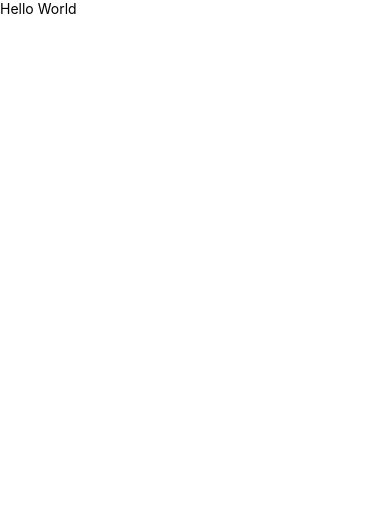
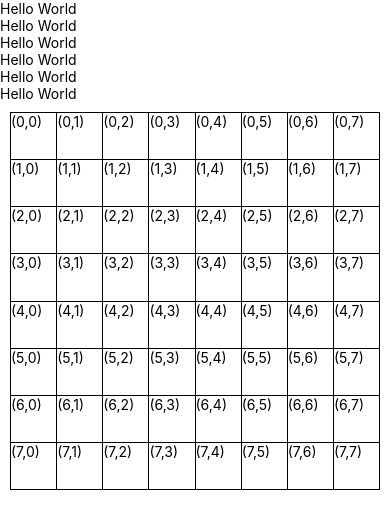
Before and after one commit to Torsteinws/chess-analyzer-app, a React Native app: screen / in a window 390 px wide. Shown: the top 528 px of the page. Built offline with nearby package versions, Linux system fonts and the light colour scheme.

Commit message:
Setup of grid that will be the chess board

```diff
--- a/App.js
+++ b/App.js
@@ -6,7 +6,7 @@
  * @flow strict-local
  */
 
-import React from 'react';
+import React, { useState } from 'react';
 import {
 	SafeAreaView,
 	StyleSheet,
@@ -15,18 +15,34 @@ import {
 	Text,
 	StatusBar,
 } from 'react-native';
+import ChessBoard from "./components/ChessBoard"
 
 
 const App = ()  => {
-return (
-	<>
-		<View>
-			<Text>
-				Hello World
-			</Text>
+
+	return (
+		<View style={style.appContainer}>
+			<Text>Hello World</Text>
+			<Text>Hello World</Text>
+			<Text>Hello World</Text>
+			<Text>Hello World</Text>
+			<Text>Hello World</Text>
+			<Text>Hello World</Text>
+			<ChessBoard style={style.chessBoard}/>
 		</View>
-	</>
-);
+
+	);
 };
 
+const style = StyleSheet.create({
+	appContainer: {
+		flex: 1,
+		flexGrow: 1,
+		flexDirection: "column",
+	},
+	chessBoard: {
+		margin: 10
+	}
+})
+
 export default App;
--- /dev/null
+++ b/components/ChessBoard.js
@@ -0,0 +1,113 @@
+import React, { useState } from 'react';
+import {
+	SafeAreaView,
+	StyleSheet,
+	ScrollView,
+	View,
+	Text,
+    StatusBar,
+    Dimensions
+} from 'react-native';
+
+const ChessBoard = (props)  => {
+
+    let [piecePlacement, setPiecePlacement] = useState
+    ([
+        [ null, null, null, null, null, null, null, null],
+        [ null, null, null, null, null, null, null, null],
+        [ null, null, null, null, null, null, null, null],
+        [ null, null, null, null, null, null, null, null],
+        [ null, null, null, null, null, null, null, null],
+        [ null, null, null, null, null, null, null, null],
+        [ null, null, null, null, null, null, null, null],
+        [ null, null, null, null, null, null, null, null]
+    ])
+
+    return (
+        <View style={props.style}>
+            <View style={[ gridSizes.container, gridBorders.container]}>
+                <Board squares={piecePlacement}/>
+            </View>
+        </View>
+    );
+};
+
+
+const Board = ({squares}) => {
+
+    return squares.map( (row, rowIndex) => (
+        <View style={[gridSizes.row, gridBorders.row]}>
+             {row.map( (col, colIndex) => (
+                <View style={[gridSizes.square, gridBorders.square]}>
+                    <Text>
+                        {`(${rowIndex},${colIndex})`}
+                    </Text>
+                </View>
+            ))}
+        </View>
+    ))
+}
+
+const gridSizes = StyleSheet.create({
+    container: {
+        flexDirection: "column",
+        width: "100%",
+    },
+    row: {
+        width: "100%",
+        flexDirection: "row",
+    },
+    square: {
+        width: `${100/8}%`,
+        aspectRatio: 1,
+    }
+})
+
+
+const borderSize = 1
+const borderColor = "black"
+const gridBorders = StyleSheet.create({
+    container: {
+        borderLeftWidth: borderSize,
+        borderTopWidth: borderSize,
+        borderColor: borderColor,
+    },
+    row: {
+        borderBottomWidth: borderSize,
+        borderColor: borderColor
+    },
+    square: {
+        borderRightWidth: borderSize,
+        borderColor: borderColor
+    }
+})
+
+// This is no longer in use.
+// The function might be useful in the future, so I'll leave it be for now
+const CalculateSquareSize = () => {
+    const screenWidth = Math.round(Dimensions.get("window").width)
+    const screenHeight = Math.round(Dimensions.get("window").height)
+    const squareWidthMax = Math.round(screenWidth / 8)
+    const squareHeightMax = Math.round(screenHeight /8)
+
+    const size = squareWidthMax < squareHeightMax ? squareWidthMax : squareHeightMax
+    const runTimeStyle = StyleSheet.create({
+        boardContainer: {
+            // width: size*8,
+            // height: size*8,
+        },
+        row: {
+            // height: size,
+        },
+        square:{
+            // maxWidth: size,
+            // maxHeight: size,
+        }
+    })
+
+    return runTimeStyle
+}
+
+
+
+export default ChessBoard;
```
